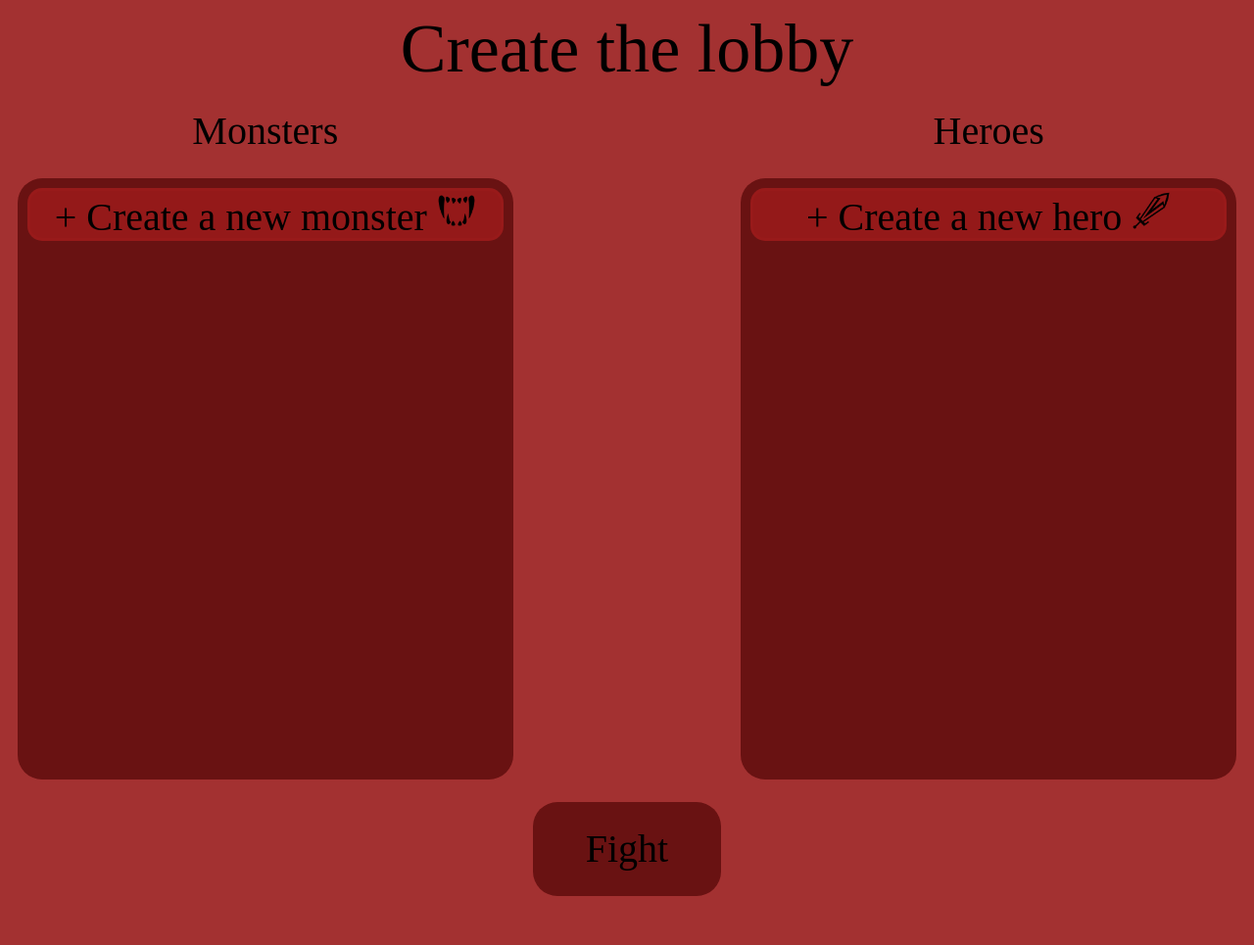
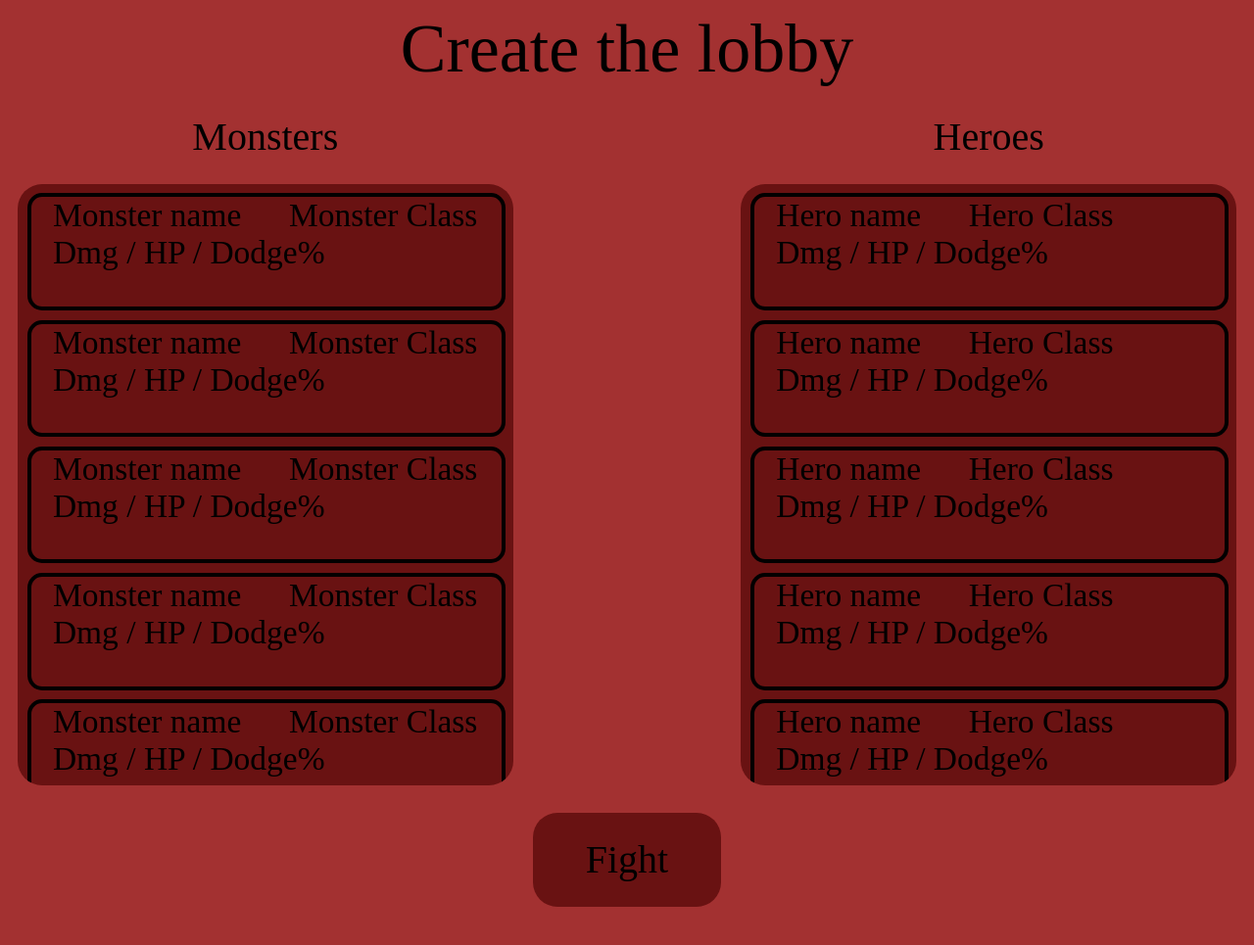
Before and after one commit to DvdCp/BattleWebApp, a Flask app: page /Arena/createLobby in a window 1280 px wide. Shown: the top 965 px of the page at 98% size. Run offline with Flask 2, Linux system fonts and the light colour scheme; some web fonts are replaced.

Commit message:
going on...

```diff
--- a/flaskr/static/style.css
+++ b/flaskr/static/style.css
@@ -37,7 +37,7 @@ body {
     border-radius: 15px;
     margin: 0.1in;
     width: 95%;
-    height: 0.5in;
+    height: 10vh;
     border: 4px solid black;
 }
 
@@ -49,8 +49,6 @@ body {
     background: rgba(153, 27, 27, 0.9);
     align-self: center;
     border: 3px solid rgba(153, 27, 27, 0.9);
-
-
 }
 
 .roundedCorners {
@@ -80,7 +78,17 @@ body {
     text-align: center;
     font-size: 40px;
     font-family: TheGame;
-    margin: auto;
+    margin: 0.5vh;
+}
+
+.challengerStats {
+    text-align: center;
+    font-size: 3vh;
+    font-family: TheGame;
+    margin: 2vh;
+    width: fit-content;
+    height: fit-content;
+    display: inline;
 }
 
 .mainBackground {
@@ -151,6 +159,12 @@ body {
 
 .roundedButton:hover {
   border: 4px solid black;
+  cursor: pointer;
+}
+
+.newChallenger:hover {
+    transform: scale(1.01);
+    cursor: pointer;
 }
 
 /*higligth*/
--- a/flaskr/templates/createlobby.html
+++ b/flaskr/templates/createlobby.html
@@ -12,6 +12,41 @@
         <div class="challengersLobby left">
             <p class="normalText">Monsters</p>
             <div class="roundedCorners scrollable">
+                <div class="challenger">
+                    <p class="challengerStats"> Monster name</p>
+                    <p class="challengerStats"> Monster Class</p>
+                    <p class="challengerStats"> Dmg / HP / Dodge%</p>
+                </div>
+                <div class="challenger">
+                    <p class="challengerStats"> Monster name</p>
+                    <p class="challengerStats"> Monster Class</p>
+                    <p class="challengerStats"> Dmg / HP / Dodge%</p>
+                </div>
+                <div class="challenger">
+                    <p class="challengerStats"> Monster name</p>
+                    <p class="challengerStats"> Monster Class</p>
+                    <p class="challengerStats"> Dmg / HP / Dodge%</p>
+                </div>
+                <div class="challenger">
+                    <p class="challengerStats"> Monster name</p>
+                    <p class="challengerStats"> Monster Class</p>
+                    <p class="challengerStats"> Dmg / HP / Dodge%</p>
+                </div>
+                <div class="challenger">
+                    <p class="challengerStats"> Monster name</p>
+                    <p class="challengerStats"> Monster Class</p>
+                    <p class="challengerStats"> Dmg / HP / Dodge%</p>
+                </div>
+                <div class="challenger">
+                    <p class="challengerStats"> Monster name</p>
+                    <p class="challengerStats"> Monster Class</p>
+                    <p class="challengerStats"> Dmg / HP / Dodge%</p>
+                </div>
+                <div class="challenger">
+                    <p class="challengerStats"> Monster name</p>
+                    <p class="challengerStats"> Monster Class</p>
+                    <p class="challengerStats"> Dmg / HP / Dodge%</p>
+                </div>
                 <div class="newChallenger">
                     <p class="normalText"> + Create a new monster <span><img src="../static/res/fangs.png" height="40px" width="40px"></span> </p>
                 </div>
@@ -20,6 +55,41 @@
         <div class="challengersLobby right">
             <p class="normalText">Heroes</p>
             <div class="roundedCorners scrollable">
+                <div class="challenger">
+                    <p class="challengerStats"> Hero name</p>
+                    <p class="challengerStats"> Hero Class</p>
+                    <p class="challengerStats"> Dmg / HP / Dodge%</p>
+                </div>
+                <div class="challenger">
+                    <p class="challengerStats"> Hero name</p>
+                    <p class="challengerStats"> Hero Class</p>
+                    <p class="challengerStats"> Dmg / HP / Dodge%</p>
+                </div>
+                <div class="challenger">
+                    <p class="challengerStats"> Hero name</p>
+                    <p class="challengerStats"> Hero Class</p>
+                    <p class="challengerStats"> Dmg / HP / Dodge%</p>
+                </div>
+                <div class="challenger">
+                    <p class="challengerStats"> Hero name</p>
+                    <p class="challengerStats"> Hero Class</p>
+                    <p class="challengerStats"> Dmg / HP / Dodge%</p>
+                </div>
+                <div class="challenger">
+                    <p class="challengerStats"> Hero name</p>
+                    <p class="challengerStats"> Hero Class</p>
+                    <p class="challengerStats"> Dmg / HP / Dodge%</p>
+                </div>
+                <div class="challenger">
+                    <p class="challengerStats"> Hero name</p>
+                    <p class="challengerStats"> Hero Class</p>
+                    <p class="challengerStats"> Dmg / HP / Dodge%</p>
+                </div>
+                <div class="challenger">
+                    <p class="challengerStats"> Hero name</p>
+                    <p class="challengerStats"> Hero Class</p>
+                    <p class="challengerStats"> Dmg / HP / Dodge%</p>
+                </div>
                 <div class="newChallenger">
                     <p class="normalText"> + Create a new hero <span><img src="../static/res/piercing-sword.png" height="40px" width="40px"></span> </p>
                 </div>
```
